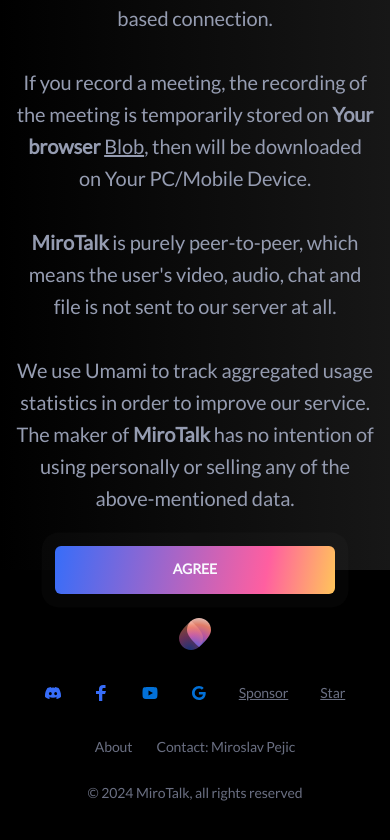
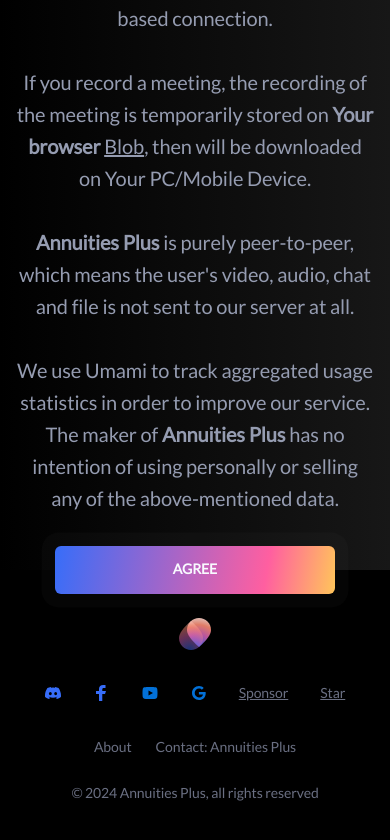
Before and after one commit to xapierstechnology/safelyshare, a plain HTML site: page public/views/privacy.html in a window 390 px wide. Shown: the part 1018-1858 px from the top of the page. Drawn offline with Linux system fonts and the light colour scheme; no server answers.

Commit message:
privacy.html

```diff
--- a/public/views/privacy.html
+++ b/public/views/privacy.html
@@ -3,7 +3,7 @@
     <head>
         <!-- Title and Icon -->
 
-        <title>SafelyShare - privacy policy.</title>
+        <title>Annuities Plus - privacy policy.</title>
         <link rel="shortcut icon" href="../images/logo.svg" />
         <link rel="apple-touch-icon" href="../images/logo.svg" />
 
@@ -15,7 +15,7 @@
 
         <meta
             name="description"
-            content="MiroTalk powered by WebRTC, Real-time secure video calls, chat and screen sharing capabilities in the browser, from your mobile or desktop"
+            content="Annuities Plus powered by WebRTC, Real-time secure video calls, chat and screen sharing capabilities in the browser, from your mobile or desktop"
         />
         <meta
             name="keywords"
@@ -25,11 +25,11 @@
         <!-- https://ogp.me -->
 
         <meta property="og:type" content="app-webrtc" />
-        <meta property="og:site_name" content="MiroTalk" />
+        <meta property="og:site_name" content="Annuities Plus" />
         <meta property="og:title" content="Click the link to make a call." />
         <meta
             property="og:description"
-            content="MiroTalk calling provides real-time HD quality and latency simply not available with traditional technology."
+            content="Annuities Plus calling provides real-time HD quality and latency simply not available with traditional technology."
         />
         <meta property="og:image" content="https://p2p.mirotalk.com/images/preview.png" />
         <meta property="og:url" content="https://p2p.mirotalk.org" />
@@ -51,7 +51,7 @@
                         <div class="brand">
                             <div class="m-0">
                                 <a href="/">
-                                    <img src="../images/logo.svg" alt="MiroTalk P2P" width="32" height="32" />
+                                    <img src="../images/logo.svg" alt="Annuities Plus P2P" width="32" height="32" />
                                     <!-- <img
                                         src="../images/mirotalk-mc.png"
                                         alt="MiroTalk P2P"
@@ -120,11 +120,11 @@
                                                 target="_blank"
                                                 >Blob</a
                                             >, then will be downloaded on Your PC/Mobile Device. <br /><br />
-                                            <strong>MiroTalk</strong> is purely peer-to-peer, which means the user's
+                                            <strong>Annuities Plus</strong> is purely peer-to-peer, which means the user's
                                             video, audio, chat and file is not sent to our server at all. <br /><br />
                                             We use Umami to track aggregated usage statistics in order to improve our
                                             service. The maker of
-                                            <strong>MiroTalk</strong> has no intention of using personally or selling
+                                            <strong>Annuities Plus</strong> has no intention of using personally or selling
                                             any of the above-mentioned data.
                                         </p>
                                         <div class="reveal-from-bottom" data-reveal-delay="450">
@@ -183,7 +183,7 @@
                                         </a>
                                     </li>
                                     <li class="footer-social-icon">
-                                        <a target="_blank" href="https://www.facebook.com/mirotalk">
+                                        <a target="_blank" href="https://www.facebook.com/">
                                             <svg
                                                 width="16"
                                                 height="16"
@@ -198,7 +198,7 @@
                                         </a>
                                     </li>
                                     <li class="footer-social-icon">
-                                        <a target="_blank" href="https://www.youtube.com/watch?v=_IVn2aINYww">
+                                        <a target="_blank" href="https://www.youtube.com/">
                                             <svg
                                                 xmlns="http://www.w3.org/2000/svg"
                                                 width="18"
@@ -214,7 +214,7 @@
                                         </a>
                                     </li>
                                     <li class="footer-social-icon">
-                                        <a target="_blank" href="mailto:miroslav.pejic.85@gmail.com">
+                                        <a target="_blank" href="AnnuitiesPlus@gmail.com">
                                             <svg
                                                 width="16"
                                                 height="16"
@@ -232,22 +232,22 @@
                                     <li>
                                         <a
                                             class="github-button"
-                                            href="https://github.com/sponsors/miroslavpejic85"
+                                            href="https://github.com"
                                             data-color-scheme="no-preference: light; light: light; dark: dark;"
                                             data-icon="octicon-heart"
                                             data-size="large"
-                                            aria-label="Sponsor @miroslavpejic85 on GitHub"
+                                            aria-label="Sponsor @Annuities Plus on GitHub"
                                             >Sponsor</a
                                         >
                                     </li>
                                     <li>
                                         <a
                                             class="github-button"
-                                            href="https://github.com/miroslavpejic85/mirotalk"
+                                            href="https://github.com/"
                                             data-color-scheme="no-preference: light; light: light; dark: dark;"
                                             data-size="large"
                                             data-show-count="true"
-                                            aria-label="Star miroslavpejic85/mirotalk on GitHub"
+                                            aria-label="Star Annuities Plus on GitHub"
                                             >Star</a
                                         >
                                     </li>
@@ -261,13 +261,13 @@
                                         <a href="/about">About</a>
                                     </li>
                                     <li>
-                                        <a target="_blank" href="https://www.linkedin.com/in/miroslav-pejic-976a07101/"
-                                            >Contact: Miroslav Pejic</a
+                                        <a target="_blank" href="https://www.linkedin.com/"
+                                            >Contact: Annuities Plus</a
                                         >
                                     </li>
                                 </ul>
                             </nav>
-                            <div class="footer-copyright">&copy; 2024 MiroTalk, all rights reserved</div>
+                            <div class="footer-copyright">&copy; 2024 Annuities Plus, all rights reserved</div>
                         </div>
                     </div>
                 </div>
```
